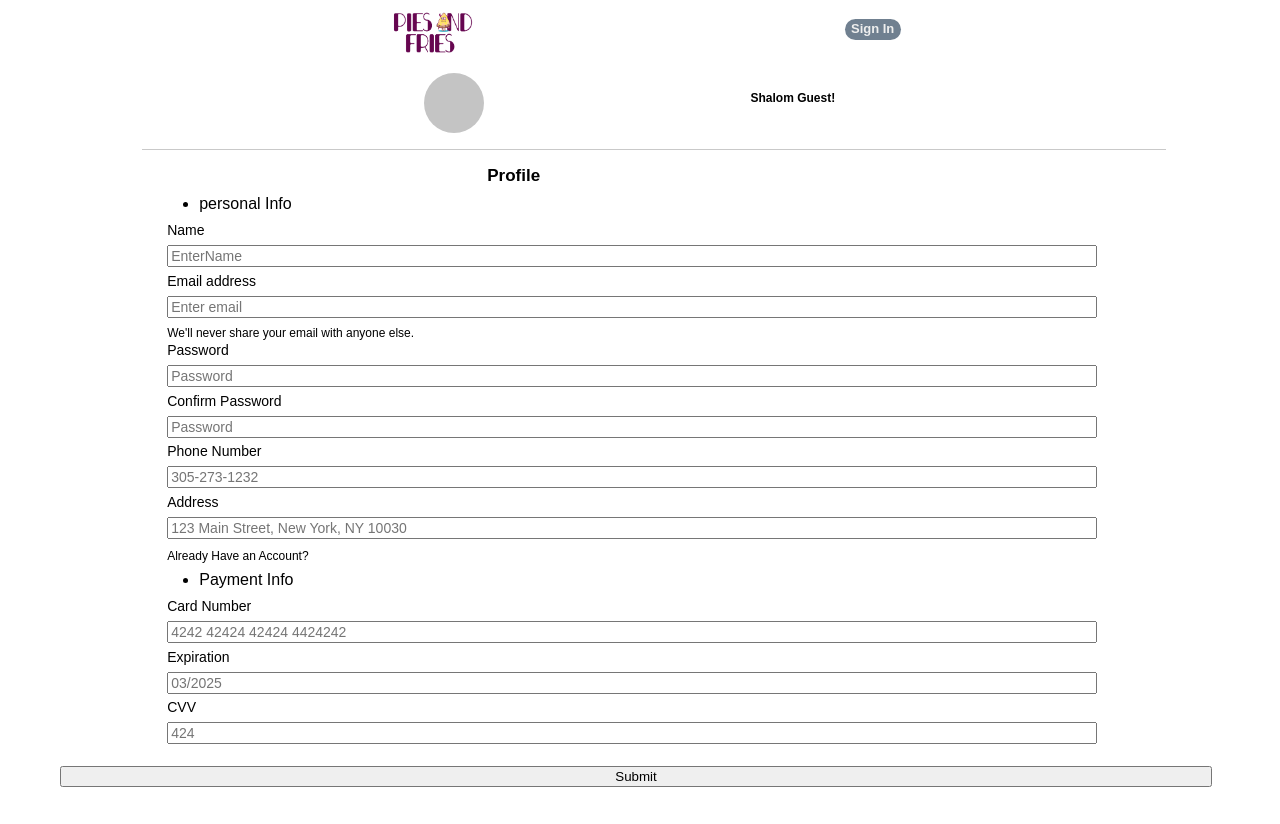
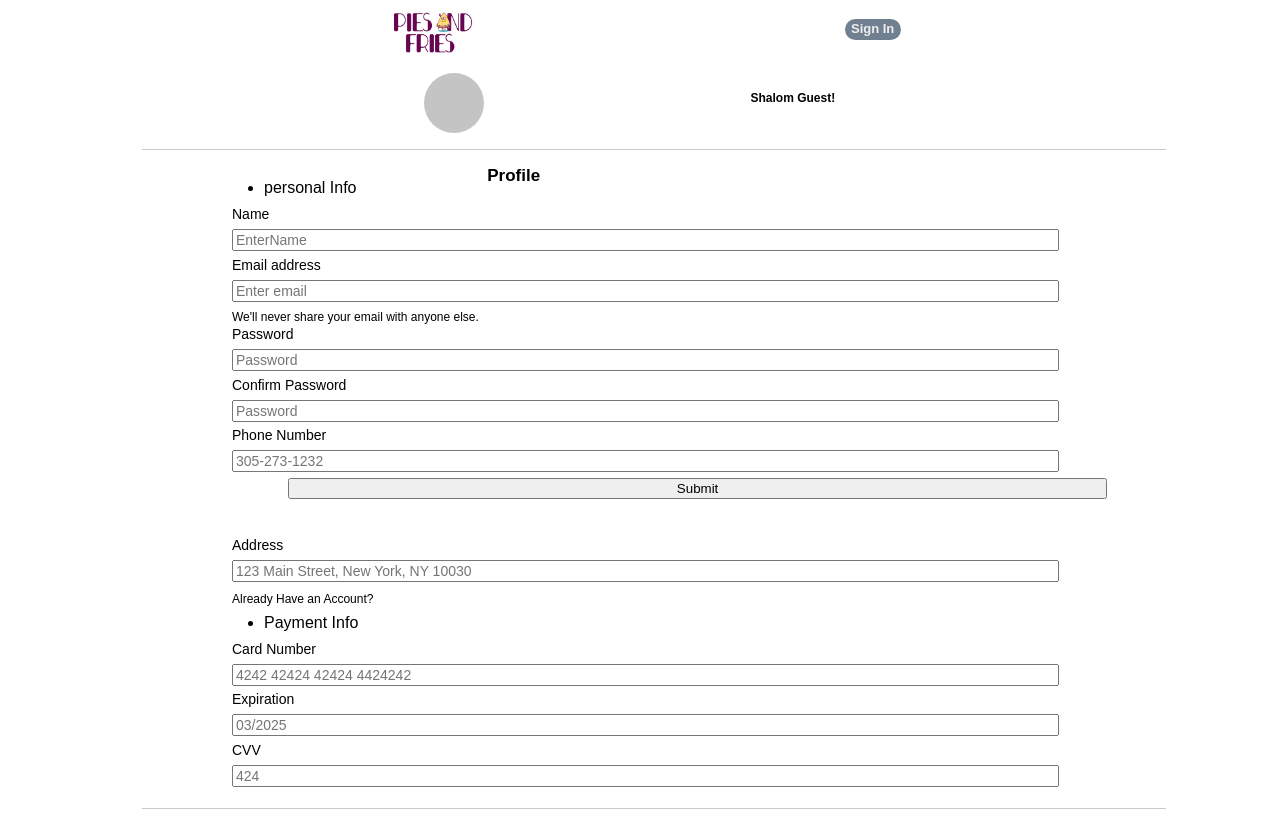
Before and after one commit to MVP-Marketplace/Pies-and-Fries, a React (Create React App) app in the folder client/: page /signup in a window 1280 px wide. Built offline with nearby package versions, Linux system fonts and the light colour scheme; no server answers.

Commit message:
fixed bug caused on last push added user info

```diff
--- a/client/src/components/CreateAccountForm.js
+++ b/client/src/components/CreateAccountForm.js
@@ -49,7 +49,7 @@ const CreateAccountForm = props => {
       <div className='hm-profile-card'>
         <div className='hm-profile-image'></div>
         <h3
-          className='hm-profile-title'
+          className='ac-profile-title'
           onClick={() => setDisplayModal(!displayModal)}
         >
           Profile
@@ -64,7 +64,7 @@ const CreateAccountForm = props => {
             personal Info
           </li>
           <div
-            className={`profile-personal-info ${
+            className={`ac-profile-personal-info ${
               displayPersonalInfo ? 'show' : ''
             }`}
           >
@@ -126,6 +126,13 @@ const CreateAccountForm = props => {
                   onChange={e => setNumber(e.target.value)}
                 />
               </Form.Group>
+              <Button
+                variant='primary'
+                type='submit'
+                className='profile-creation-submit-btn'
+              >
+                Submit
+              </Button>
               <Form.Group controlId='formBasicAddress'>
                 <Form.Label className='formBasicAddress'>Address</Form.Label>
                 <Form.Control
@@ -136,6 +143,7 @@ const CreateAccountForm = props => {
                 />
               </Form.Group>
             </Form>
+
             <p
               className='already-have-an-account'
               onClick={() => props.setIsSignIn(true)}
@@ -169,13 +177,6 @@ const CreateAccountForm = props => {
             />
           </Form.Group>
         </ul>
-        <Button
-          variant='primary'
-          type='submit'
-          className='profile-creation-submit-btn'
-        >
-          Submit
-        </Button>
       </div>
     </>
   );
--- a/client/src/components/Profile.js
+++ b/client/src/components/Profile.js
@@ -1,13 +1,16 @@
-import React, { useState } from 'react';
+import { useState, useContext } from 'react';
+import { AppContext } from '../context/AppContext';
 import face from '../assets/face.svg';
 
 const Profile = () => {
   const [displayModal, setDisplayModal] = useState(false);
   const [displayPersonalInfo, setDisplayPersonalInfo] = useState(false);
+  const { userState } = useContext(AppContext);
+  const [user, setUser] = userState;
   return (
     <>
       <div className='hm-profile-card'>
-          <img src={face} alt="face icon no eye" className='hm-profile-image'/>
+        <img src={face} alt='face icon no eye' className='hm-profile-image' />
         <h3
           className='hm-profile-title'
           onClick={() => setDisplayModal(!displayModal)}
@@ -16,7 +19,7 @@ const Profile = () => {
         </h3>
       </div>
       <div className={`profiledropdown-content ${displayModal ? 'show' : ''}`}>
-        <ul>
+        <ul className='profile-info-list-container'>
           <li onClick={() => setDisplayPersonalInfo(!displayPersonalInfo)}>
             Personal Info
           </li>
@@ -25,12 +28,12 @@ const Profile = () => {
               displayPersonalInfo ? 'show' : ''
             }`}
           >
-            <label for='Email'>Email:</label>
-            <input type='text' id='Email' name='Email'></input>
-            <label for='Phone-number'>Phone:</label>
-            <input type='number' id='Phone-number' name='Phone-number'></input>
-            <label for='Password'>Password:</label>
-            <input type='Password' id='password' name='password'></input>
+            <p className='p-u-email'>Email:</p>
+            <p className='profile-user-email'>{user && user.email}</p>
+            <p className='p-u-number'>Number:</p>
+            <p className='profile-user-number'>{user && user.number}</p>
+            <p className='p-u-address'>Address</p>
+            <p className='profile-user-address'>{user && user.address}</p>
           </div>
           <li>Payment Info</li>
           <li>Password</li>
--- a/client/src/styles/CreateAccountForm.css
+++ b/client/src/styles/CreateAccountForm.css
@@ -1,3 +1,47 @@
+.hm-profile-card {
+  margin-top: 1rem;
+  margin-left: 6.7rem;
+  display: flex;
+}
+
+.hm-profile-image {
+  margin-bottom: 1rem;
+  margin-left: -1.9rem;
+}
+.ac-profile-title {
+  font-size: 17px;
+  font-weight: bold;
+  margin-top: 0rem;
+  margin-left: -11rem;
+}
+.profiledropdown-content {
+  margin-top: -1rem;
+  margin-left: 1.7rem;
+  display: flex;
+  justify-content: space-evenly;
+  width: 80%;
+  display: flex;
+  flex-direction: column;
+  width: 80%;
+  height: -moz-fit-content;
+  height: fit-content;
+  border-bottom: 1px solid rgba(0, 0, 0, 0.21);
+  align-items: center;
+}
+.profiledropdown-content.show {
+  display: none;
+}
+.ac-profile-personal-info {
+  margin-top: -1rem;
+  margin-right: -3rem;
+  margin-left: 1rem;
+  display: flex;
+  flex-direction: column;
+}
+.ac-profile-personal-info.show {
+  display: none;
+}
+
 .create-acount-form {
   display: flex;
   flex-direction: column;
--- a/client/src/styles/Profile.css
+++ b/client/src/styles/Profile.css
@@ -11,10 +11,13 @@
 .hm-profile-title {
   font-size: 17px;
   font-weight: bold;
-  margin-top: 0rem;
-  margin-left: -11rem;
+  margin-top: 0.2rem;
+  margin-left: 1rem;
 }
 .profiledropdown-content {
+  display: none;
+}
+.profiledropdown-content.show {
   display: flex;
   flex-direction: column;
   width: 90%;
@@ -24,11 +27,9 @@
   align-content: center;
   align-items: center;
 }
-.profiledropdown-content.show {
-  display: none;
-}
 .profile-personal-info {
-  margin-top: -1rem;
+  margin-top: 0.5rem;
+  margin-bottom: 1rem;
   margin-right: -3rem;
   margin-left: 1rem;
   display: flex;
@@ -37,3 +38,36 @@
 .profile-personal-info.show {
   display: none;
 }
+.profile-info-list-container {
+  margin-top: 0rem;
+  list-style: none;
+  height: -moz-fit-content;
+  height: fit-content;
+  display: flex;
+  flex-direction: column;
+  justify-content: space-between;
+  margin-left: -3rem;
+}
+
+.profile-user-email {
+  font-size: 12px;
+}
+.p-u-email {
+  font-size: 14px;
+  font-weight: bold;
+}
+
+.profile-user-number {
+  font-size: 12px;
+}
+.p-u-number {
+  font-size: 14px;
+  font-weight: bold;
+}
+.profile-user-address {
+  font-size: 12px;
+}
+.p-u-address {
+  font-size: 14px;
+  font-weight: bold;
+}
```
